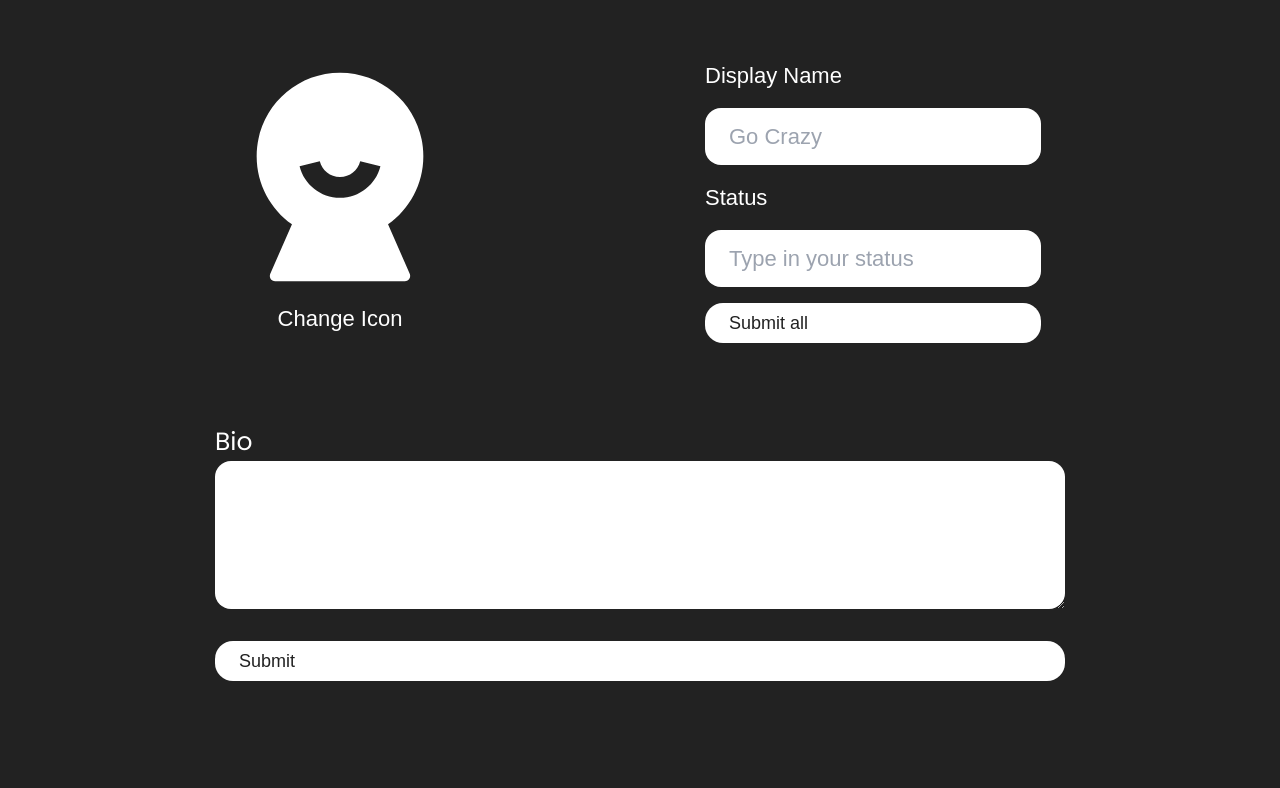
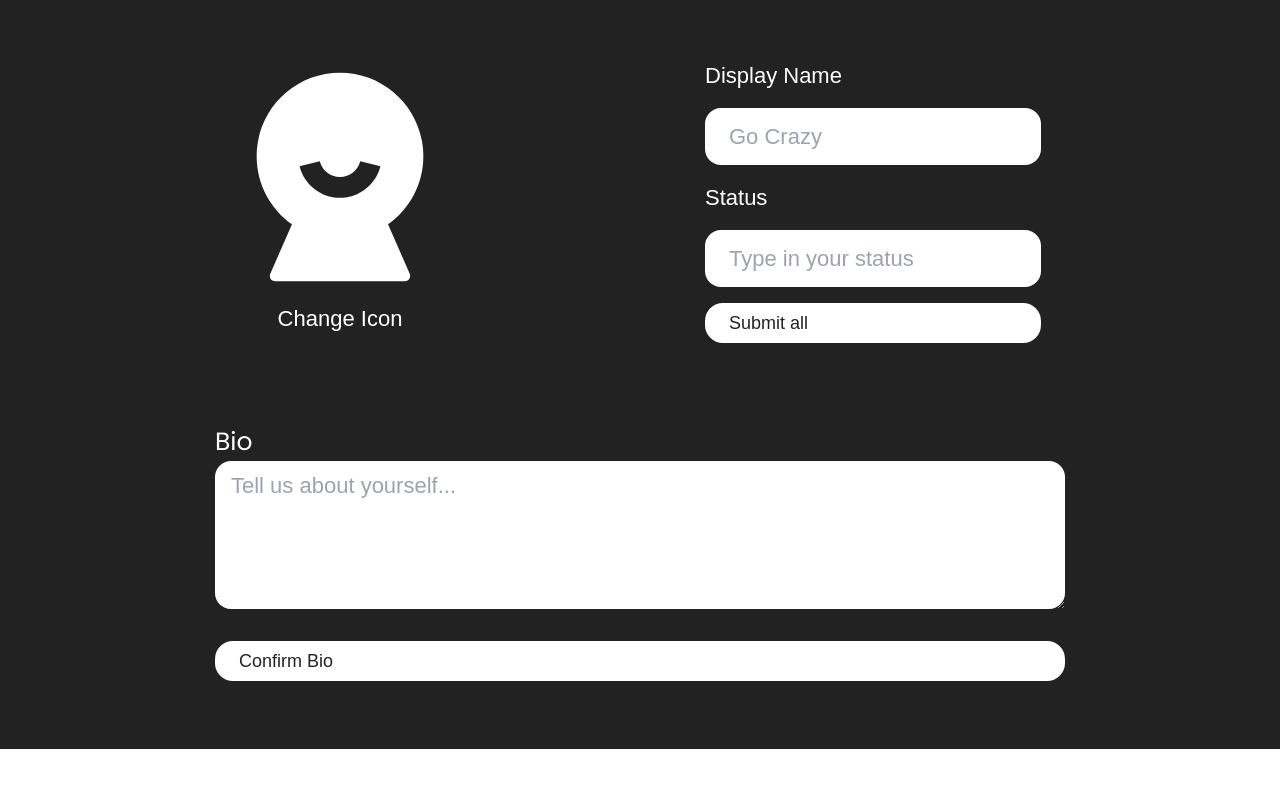
Before and after one commit to jbrov2/Muse-Redo, a React (Vite) app in the folder client/: page /account/profile in a window 1280 px wide. Shown: the part 370-1158 px from the top of the page. After the commit the page ends 1119 px from the top, so only its background shows below. Built offline with nearby package versions, Linux system fonts and the light colour scheme.

Commit message:
building out account

```diff
--- a/client/src/components/Profile/AccountServices.jsx
+++ b/client/src/components/Profile/AccountServices.jsx
@@ -1,7 +1,25 @@
+import { RiSoundcloudFill } from "@remixicon/react";
+
 function AccountServices() {
   return (
     <>
-      <section className="Account_Services"></section>
+      <section className="Account_Services xl:h-screen mt-[200px] xl:px-[200px]">
+        <div className="max-w-[1466px] mx-4 xl:mx-auto px-6 xl:px-0 items-center">
+          <div className="container mx-auto">
+            <h2 className="h2 mb-8">Services</h2>
+            <div className="flex items-center flex-col">
+              {/*Item 1 */}
+              <div className="flex bg-[#F26F23]">
+                <div className="flex">
+                  <RiSoundcloudFill className="mr-4" />
+                  <p>SoundCloud</p>
+                </div>
+                <button className="btn btn-primary">Connected</button>
+              </div>
+            </div>
+          </div>
+        </div>
+      </section>
     </>
   );
 }
--- a/client/src/components/Profile/EditProfile.jsx
+++ b/client/src/components/Profile/EditProfile.jsx
@@ -3,11 +3,11 @@ import { RiUser5Fill } from "@remixicon/react";
 function EditProfile() {
   return (
     <>
-      <section className="edit_prof xl:h-screen xl:p-[200px]">
+      <section className="edit_prof xl:h-screen mt-[200px] xl:px-[200px] ">
         <div className="max-w-[1466px] mx-4 xl:mx-auto px-6 xl:px-0 items-center">
           <div className="container mx-auto">
             <h2 className="h2 mb-8">Profile</h2>
-            <div className="flex items-center xl:flex-row flex-col xl:gap-60 gap-12">
+            <div className="flex items-center xl:flex-row flex-col xl:gap-60">
               {/*Place Holder */}
               <div className=" flex flex-col items-center">
                 <RiUser5Fill size={250} />
@@ -38,9 +38,14 @@ function EditProfile() {
             <div className="flex flex-row xl:flex-col mt-20">
               <form action="" className="flex flex-col w-full">
                 <h3 className="h3">Bio</h3>
-                <textarea name="bio" id="bio" rows="4"></textarea>
+                <textarea
+                  name="bio"
+                  id="bio"
+                  rows="4"
+                  placeholder="Tell us about yourself..."
+                ></textarea>
                 <button type="submit" className="btn btn-primary mt-8">
-                  Submit
+                  Confirm Bio
                 </button>
               </form>
             </div>
--- a/client/src/views/EditView.jsx
+++ b/client/src/views/EditView.jsx
@@ -7,7 +7,6 @@ function EditView() {
       <section className="bg-primary">
         <AccountNav />
         <EditProfile />
-        <div className="h-[3000px]"></div>
       </section>
     </>
   );
```
